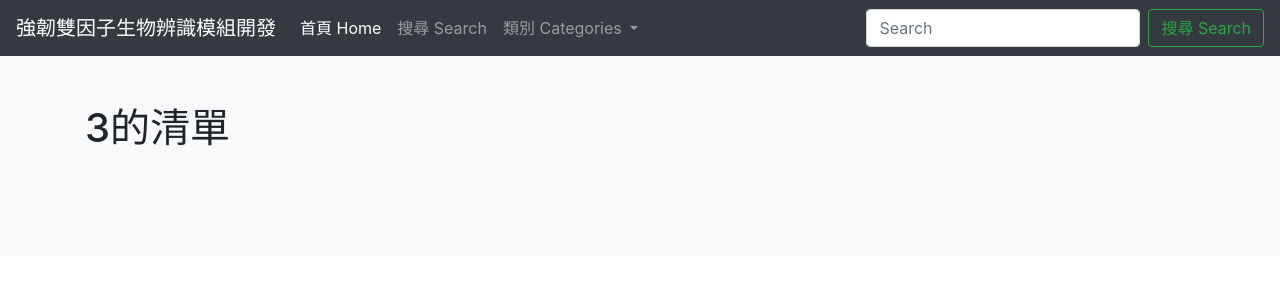
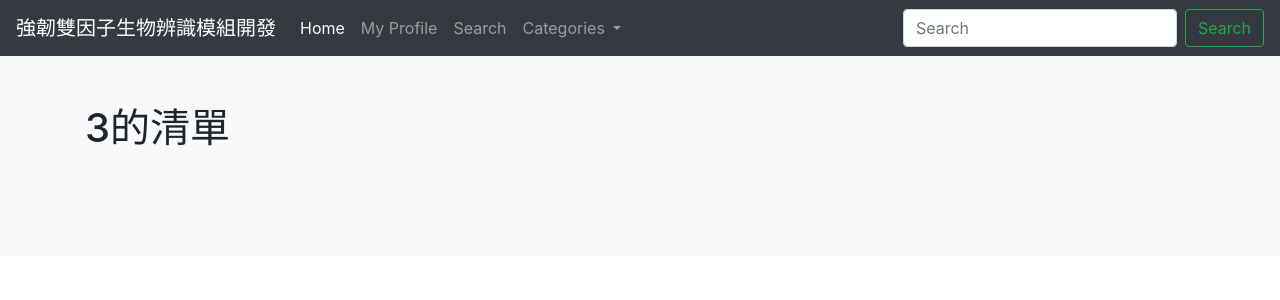
Before and after one commit to wutingting0829/myTFA, a Django app: page /category/3/ in a window 1280 px wide. Shown: the top 300 px of the page. Run offline with Django 3.2, Linux system fonts and the light colour scheme; data comes from the database, SQL or seed files in the repository; some libraries are stand-ins or nearby versions.

Commit message:
alter html

```diff
--- a/blog/templates/base.html
+++ b/blog/templates/base.html
@@ -17,7 +17,7 @@
 
 <body>
   <nav class="navbar navbar-expand-lg navbar-dark bg-dark">
-    <a class="navbar-brand" href="#">強韌雙因子生物辨識模組開發</a>
+    <a class="navbar-brand" href="/">強韌雙因子生物辨識模組開發</a>
     <button class="navbar-toggler" type="button" data-toggle="collapse" data-target="#navbarSupportedContent"
       aria-controls="navbarSupportedContent" aria-expanded="false" aria-label="Toggle navigation">
       <span class="navbar-toggler-icon"></span>
@@ -26,15 +26,21 @@
     <div class="collapse navbar-collapse" id="navbarSupportedContent">
       <ul class="navbar-nav mr-auto">
         <li class="nav-item active">
-          <a class="nav-link" href="/">首頁 Home <span class="sr-only">(current)</span></a>
+          <a class="nav-link" href="/">Home <span class="sr-only">(current)</span></a>
         </li>
+
         <li class="nav-item">
-          <a class="nav-link" href="/search">搜尋 Search</a>
+          <a class="nav-link" href="{% url 'accounts:profile' %}">My Profile</a>
         </li>
+
+        <li class="nav-item">
+          <a class="nav-link" href="/search">Search</a>
+        </li>
+
         <li class="nav-item dropdown">
           <a class="nav-link dropdown-toggle" href="#" id="navbarDropdown" role="button" data-toggle="dropdown"
             aria-haspopup="true" aria-expanded="false">
-            類別 Categories
+            Categories
           </a>
           <div class="dropdown-menu" aria-labelledby="navbarDropdown">
             {% for category in category_list %}
@@ -47,7 +53,7 @@
       </ul>
       <form class="form-inline my-2 my-lg-0" action="/search/" method="get">
         <input class="form-control mr-sm-2" name="q" type="search" placeholder="Search" aria-label="Search" required>
-        <button class="btn btn-outline-success my-2 my-sm-0" type="submit">搜尋 Search</button>
+        <button class="btn btn-outline-success my-2 my-sm-0" type="submit">Search</button>
       </form>
     </div>
   </nav>
--- a/templates/base/nav-main.html
+++ b/templates/base/nav-main.html
@@ -27,7 +27,8 @@
             <div class="dropdown-menu dropdown-menu-right" aria-labelledby="navbarDropdown">
                 <a class="dropdown-item" href="{% url 'accounts:profile' %}">Dash board</a>
                 <a class="dropdown-item" href="{% url 'accounts:edit' %}">Edit details</a>
-                {% comment %} <a class="dropdown-item" href="{% url 'password_change' %}">Change Password</a>  {% endcomment %}
+                <a class="dropdown-item" href="{% url 'accounts:pwdforgot' %}">Change Password</a>
+
                 <div class="dropdown-divider"></div>
                 <a class="dropdown-item" href="{% url 'logout' %}">Logout</a>
             </div>
```
